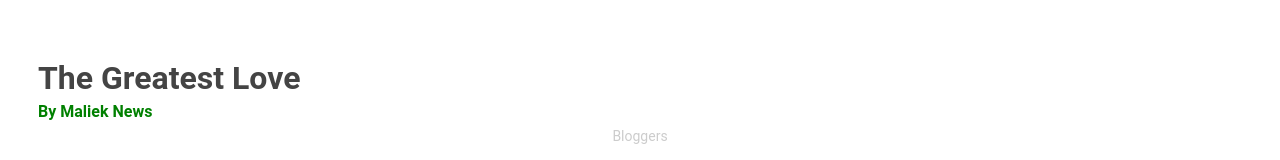
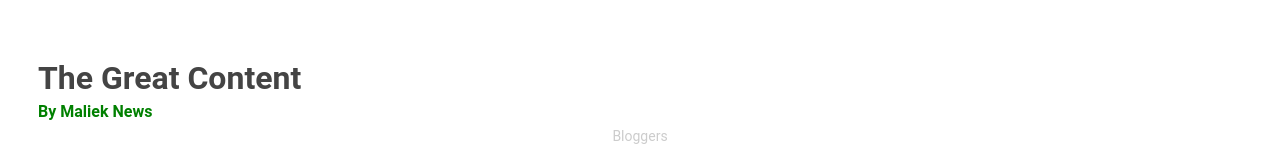
Before and after one commit to Maliek2/amplogin, a Next.js app: page / in a window 1280 px wide. Shown: the top 160 px of the page. Built offline with nearby package versions, Linux system fonts and the light colour scheme.

Commit message:
Update index.tsx

```diff
--- a/pages/index.tsx
+++ b/pages/index.tsx
@@ -15,7 +15,7 @@ export default function IndexPage() {
       <Head>
         <title>The Greatest Things Of Bloga</title>
       </Head>
-      <h1>The Greatest Love</h1>
+      <h1>The Great Content</h1>
       <Byline author="Maliek News" />
       <p className="caption">Bloggers</p>
       <amp-img
@@ -35,7 +35,7 @@ export default function IndexPage() {
         ></amp-img>
       </amp-img>
       <p>
-        Cat ipsum dolor <a href={isAmp ? '/?amp=1' : '/blog'}>Bloggers</a>,
+        Cat ipsum dolor <a href={isAmp ? '/blog?amp=1' : '/blog'}>Bloggers</a>,
         eat grass, throw it back up but refuse to leave cardboard box or groom
         yourself 4 hours - checked, have your beauty sleep 18 hours - checked,
         be fabulous for the rest of the day - checked!. Hide from vacuum
```
